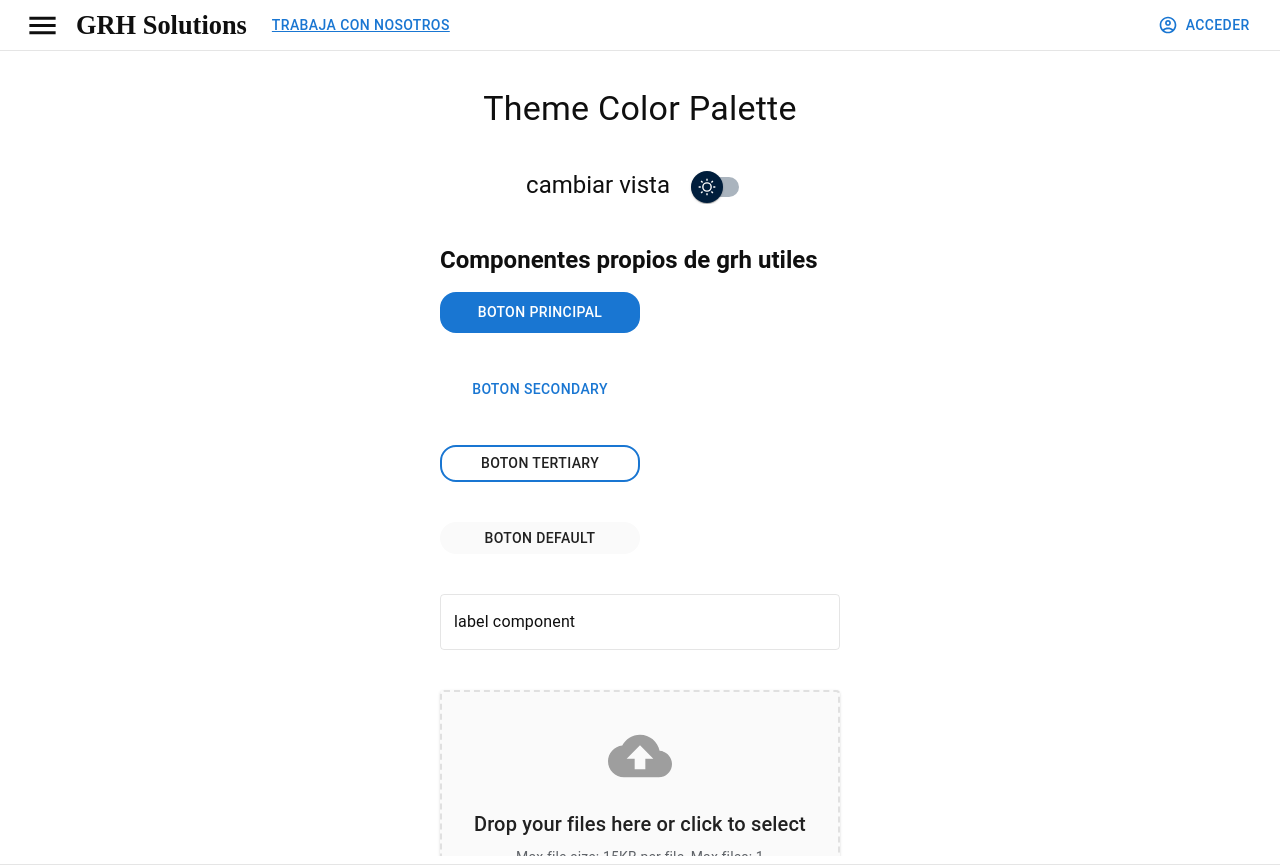
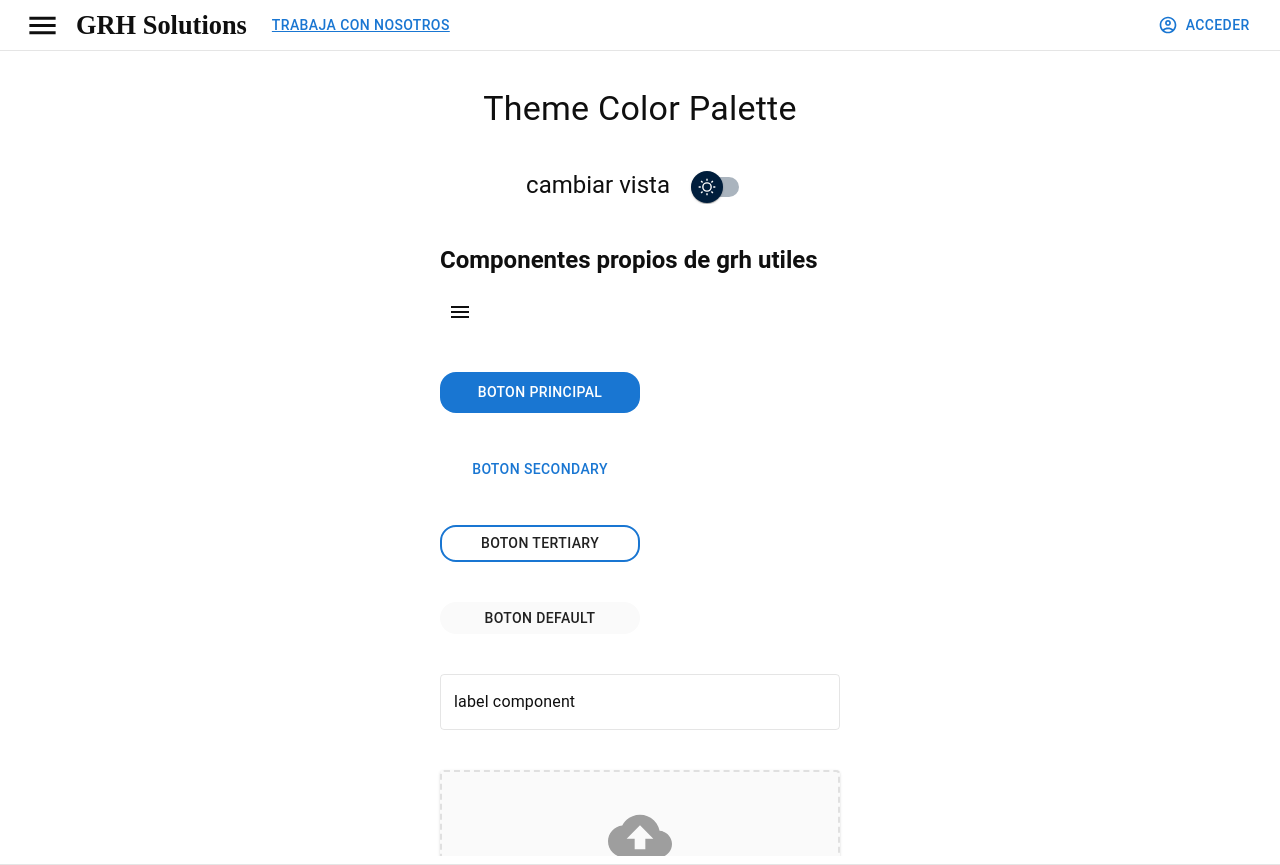
Before and after one commit to GRHsolutions/grh_solutions, a React (Vite) app in the folder Grh-Solutions/grh-solutions.client/: page /demo-items in a window 1280 px wide. Built offline with nearby package versions, Linux system fonts and the light colour scheme.

Commit message:
date picker, generic menu

```diff
--- a/Grh-Solutions/grh-solutions.client/src/generics/grh-generics/inputDatePicker.tsx
+++ b/Grh-Solutions/grh-solutions.client/src/generics/grh-generics/inputDatePicker.tsx
@@ -72,6 +72,7 @@ const GenericDatePicker = memo(
             maxDate={maxDate}
             sx={{
               ...sx,
+              width: "100%",
               "& .MuiInputLabel-root": {
                 color: theme.palette.primary.contrastText, // Color constante para el label
               },
--- /dev/null
+++ b/Grh-Solutions/grh-solutions.client/src/generics/grh-generics/menu.tsx
@@ -0,0 +1,90 @@
+import * as React from "react";
+import IconButton from "@mui/material/IconButton";
+import Menu from "@mui/material/Menu";
+import MenuItem from "@mui/material/MenuItem";
+import MenuIcon from "@mui/icons-material/Menu";
+import { useTheme } from "@mui/material";
+
+interface ItemProps {
+  label: string;
+  onClick: () => void;
+  visible?: boolean;
+  icon?: React.ReactNode;
+  disabled?: boolean;
+}
+
+interface BasicMenuProps {
+  items: ItemProps[];
+  optionsPosition?: {
+    top?: number | string;
+    bottom?: number | string;
+    left?: number | string;
+    right?: number | string;
+  };
+}
+
+const BasicMenu = ({ items, optionsPosition }: BasicMenuProps) => {
+  const [anchorEl, setAnchorEl] = React.useState<null | HTMLElement>(null);
+  const open = Boolean(anchorEl);
+  const theme = useTheme();
+
+  const handleClick = (event: React.MouseEvent<HTMLElement>) => {
+    setAnchorEl(event.currentTarget);
+  };
+
+  const handleClose = () => {
+    setAnchorEl(null);
+  };
+
+  return (
+    <div>
+      {/* Usamos IconButton en lugar de Button */}
+      <IconButton
+        aria-controls={open ? "basic-menu" : undefined}
+        aria-haspopup="true"
+        aria-expanded={open ? "true" : undefined}
+        onClick={handleClick}
+        sx={{
+          backgroundColor: theme.palette.primary.main,
+          color: theme.palette.primary.contrastText,
+        }}
+      >
+        <MenuIcon /> {/* Aquí se pasa el ícono directamente */}
+      </IconButton>
+      <Menu
+        id="basic-menu"
+        anchorEl={anchorEl}
+        open={open}
+        onClose={handleClose}
+        MenuListProps={{
+          "aria-labelledby": "basic-button",
+        }}
+        // Aquí aplicamos las posiciones usando `optionsPosition`
+        sx={{
+          ...(optionsPosition?.top && { top: optionsPosition.top }),
+          ...(optionsPosition?.bottom && { bottom: optionsPosition.bottom }),
+          ...(optionsPosition?.left && { left: optionsPosition.left }),
+          ...(optionsPosition?.right && { right: optionsPosition.right }),
+        }}
+      >
+        {items
+          .filter((item) => item.visible !== false) // Filtra los ítems que no son visibles
+          .map((item, index) => (
+            <MenuItem
+              key={index}
+              onClick={() => {
+                item.onClick();
+                handleClose();
+              }}
+              disabled={item.disabled} // Deshabilita el ítem si es necesario
+            >
+              {item.icon && <span style={{ marginRight: 8 }}>{item.icon}</span>} {/* Muestra el ícono si existe */}
+              {item.label}
+            </MenuItem>
+          ))}
+      </Menu>
+    </div>
+  );
+};
+
+export default BasicMenu;
--- a/Grh-Solutions/grh-solutions.client/src/pages/TryColorsAndGenerics/TryColorsAndGenerics.tsx
+++ b/Grh-Solutions/grh-solutions.client/src/pages/TryColorsAndGenerics/TryColorsAndGenerics.tsx
@@ -7,6 +7,7 @@ import { DragDropInput } from '../../generics/grh-generics/DragNDrop';
 import GenericDatePicker from '../../generics/grh-generics/inputDatePicker';
 import dayjs, { Dayjs } from 'dayjs';
 import MultipleSelect from '../../generics/grh-generics/multipleSelect';
+import GrhBasicMenu from '../../generics/grh-generics/menu';
 
 const TryColorsAndGenerics = () => {
   const theme = useTheme();
@@ -197,6 +198,32 @@ const TryColorsAndGenerics = () => {
         </>
       :
         <Section title='Componentes propios de grh utiles' sx={{ display: 'flex', flexDirection: 'column'}}>
+          <GrhBasicMenu
+            optionsPosition={{
+              top: '2px',
+              left: '10px'
+            }}
+            items={[
+              {
+                label: "Opcion del menu 1",
+                onClick: () => {console.log("pressed")},
+                visible: true,
+                disabled: false
+              },
+              {
+                label: "Opcion del menu 2",
+                onClick: () => {console.log("pressed")},
+                visible: true,
+                disabled: false
+              },
+              {
+                label: "Opcion del menu 3",
+                onClick: () => {console.log("pressed")},
+                visible: true,
+                disabled: false
+              }
+            ]}
+          />
           <GrhButton
             label="BOTON PRINCIPAL"
             variant='principal'
@@ -255,6 +282,7 @@ const TryColorsAndGenerics = () => {
               width: '55rem'
             }}
           />
+
         </Section>
       }
 
```
